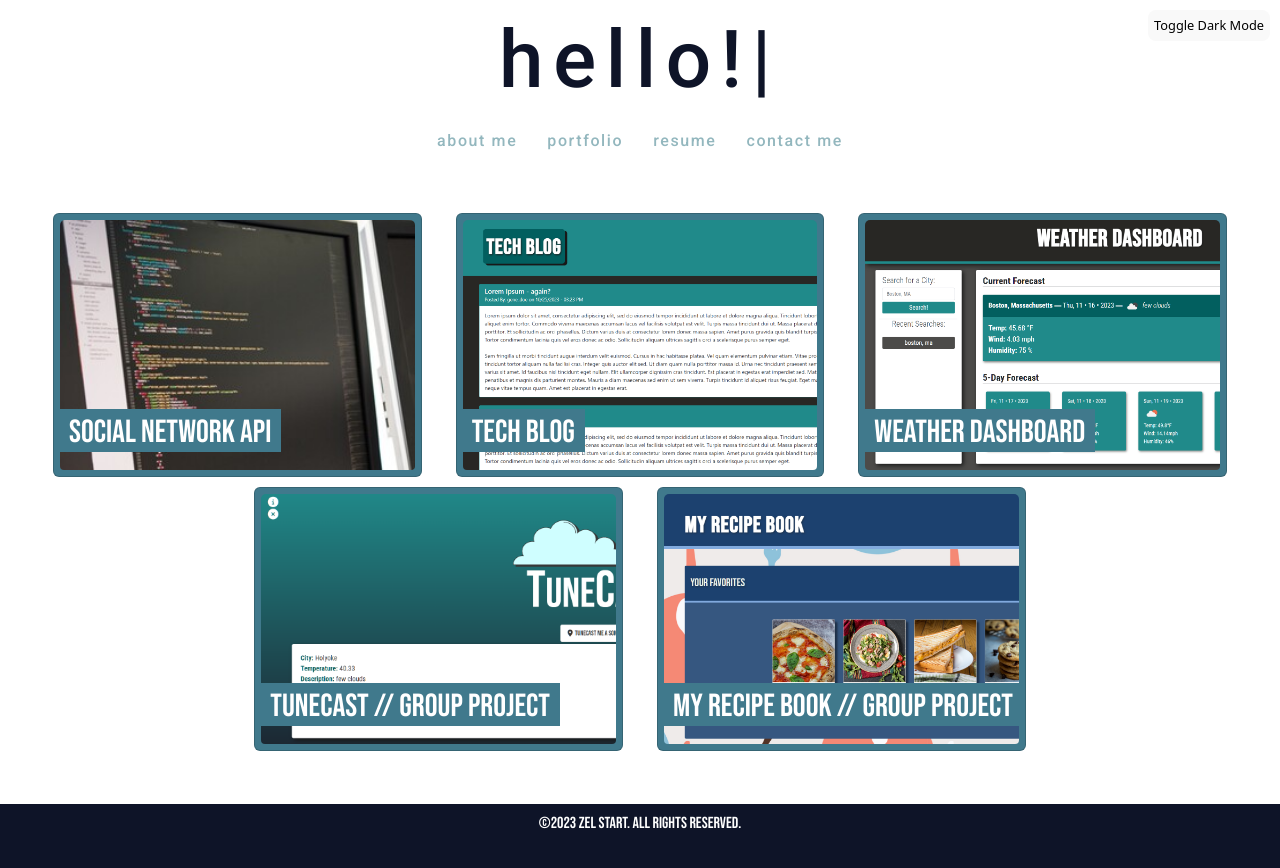
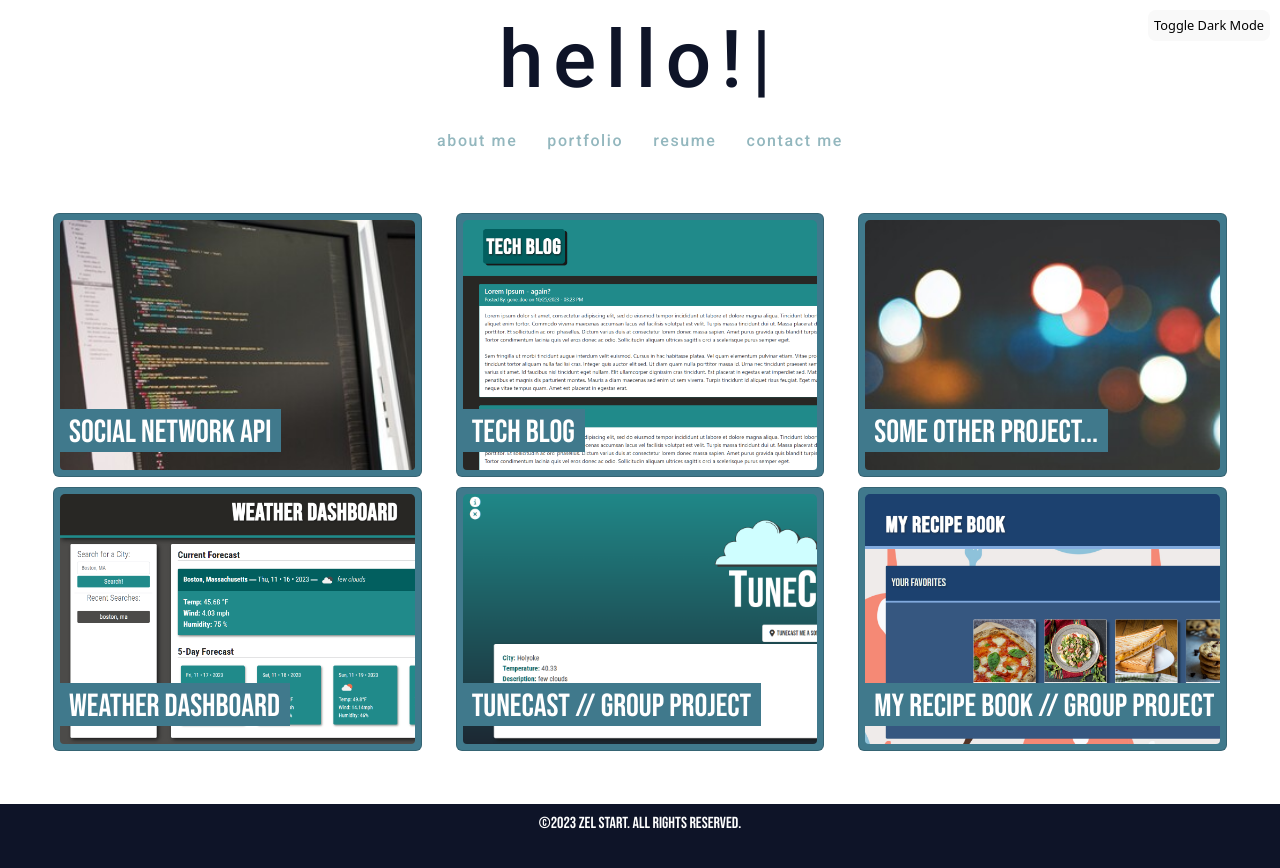
Before and after one commit to zelstart/react-portfolio, a React (Vite) app in the folder react-portfolio/: page /portfolio in a window 1280 px wide. Shown: the top 868 px of the page. Built offline with nearby package versions, Linux system fonts and the light colour scheme.

Commit message:
added a placeholder project

```diff
--- a/react-portfolio/src/assets/data/data.js
+++ b/react-portfolio/src/assets/data/data.js
@@ -14,6 +14,13 @@ const projectData = [
         liveWebsite: 'https://zelstart-tech-blog-7449797524ee.herokuapp.com/',
         githubRepo: 'https://github.com/zelstart/social-network-api',
         image: 'src/assets/images/project-images/the-tech-blog.png',
+    },
+    {
+        name: 'Some other project...',
+        description: 'A RESTful API for a social network web application where users can share their thoughts, react to friends’ thoughts, and add other users to their friends list.',
+        liveWebsite: null,
+        githubRepo: 'https://github.com/zelstart/social-network-api',
+        image: 'src/assets/images/project-images/pexels-544917.jpg',
     },
     {
         name: 'Weather Dashboard',
```
